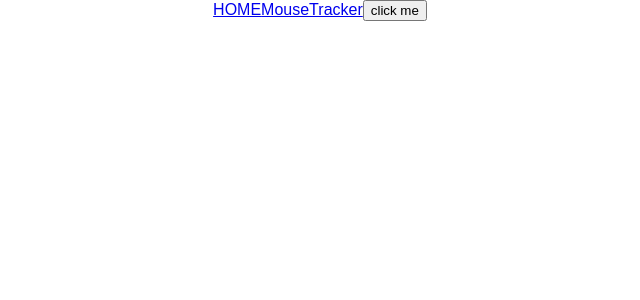
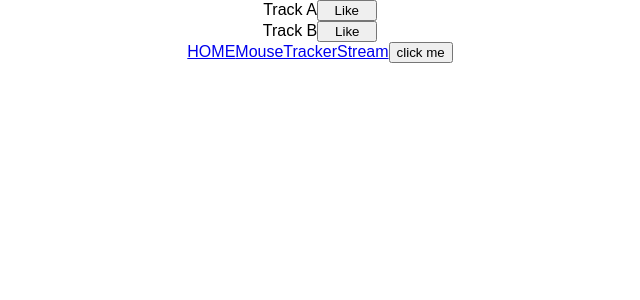
Before and after one commit to yzqhyf/react-test-app, a React (Create React App) app: page /Stream in a window 1280 px wide. Shown: the top 300 px of the page, without its empty margins (320-960 px from the left). Built offline with nearby package versions, Linux system fonts and the light colour scheme; the HTML template or start-up script is replaced by a standard one.

Commit message:
Add Components folder, Stream, curry

```diff
--- a/src/App.js
+++ b/src/App.js
@@ -1,9 +1,10 @@
 import React, { Component } from 'react';
 import { BrowserRouter, Route, NavLink, Switch} from "react-router-dom";
 import './App.css';
-import Button from './Button/Button';
-import Form from './Form/Form';
-import MouseTracker from './Mouse/MouseTracker';
+import Button from './Components/Button/Button';
+import Form from './Components/Form/Form';
+import MouseTracker from './Components/Mouse/MouseTracker';
+import Stream from './Components/Stream/Stream';
 
 class App extends Component {
   render() {
@@ -13,10 +14,12 @@ class App extends Component {
           <Switch>
             <Route exact path="/" component={Form} />
             <Route path="/MouseTracker" component={MouseTracker} />
+            <Route path="/Stream" component={Stream} />
           </Switch>
 
           <NavLink to="/" exact activeClassName="">HOME</NavLink>
           <NavLink to="/MouseTracker" activeClassName="">MouseTracker</NavLink>
+          <NavLink to="/Stream" activeClassName="">Stream</NavLink>
           <Button name="click me" />
         </div>
       </BrowserRouter>
--- /dev/null
+++ b/src/Components/Stream/Stream.js
@@ -0,0 +1,25 @@
+import React, { Component } from 'react';
+import Track from './Track';
+
+const tracks = [
+    {
+        id: '1',
+        title: 'Track A'
+    },
+    {
+        id: '2',
+        title: 'Track B'
+    }
+];
+
+class Stream extends Component {
+    render() {
+        return (
+            <div>
+                <Track track={tracks} />
+            </div>
+        );
+    }
+}
+
+export default Stream;
--- /dev/null
+++ b/src/Components/Stream/Track.js
@@ -0,0 +1,41 @@
+import React, { Component } from 'react';
+import PropTypes from 'prop-types';
+
+class Track extends Component {
+    constructor(props) {
+        super(props);
+        this.state = {};
+        this.handleClick = this.handleClick.bind(this);
+    }
+
+    handleClick = track => () => {
+        let key = track.id;
+        this.setState({
+            [key]: !this.state[key]
+        });
+        // console.log(this.state);
+    }
+
+    render() {
+        const tracks = this.props.track;
+        return (
+            <div>
+                {
+                    tracks.map(track => {
+                        return (
+                            <div key={track.id}>{track.title}
+                                <button style={{ width: '60px' }} onClick={this.handleClick(track)}>{this.state[track.id] ? 'Dislike' : 'Like'}</button>
+                            </div>
+                        );
+                    })
+                }
+            </div>
+        );
+    }
+}
+
+Track.propTypes = {
+    track: PropTypes.array
+}
+
+export default Track;
```
Also changed, not shown: src/Components/Button/Button.js (renamed from src/Button/Button.js), src/Components/Form/Form.js (renamed from src/Form/Form.js), src/Components/Mouse/Mouse.js (renamed from src/Mouse/Mouse.js), src/Components/Mouse/MouseTracker.js (renamed from src/Mouse/MouseTracker.js), src/Components/Mouse/Po.js (renamed from src/Mouse/Po.js).
